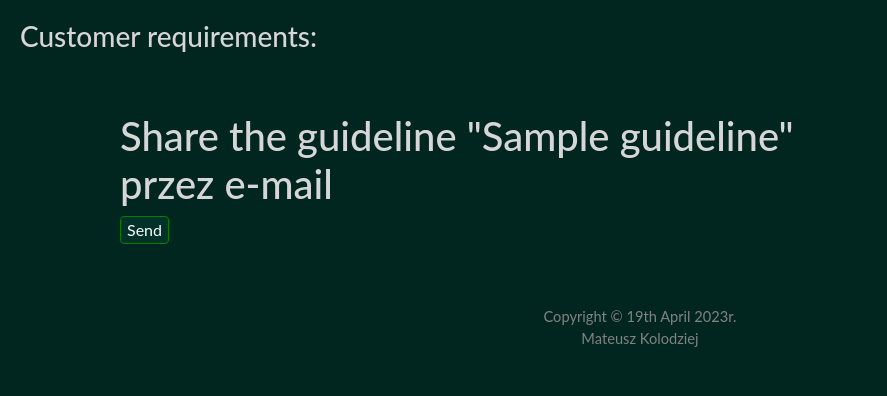
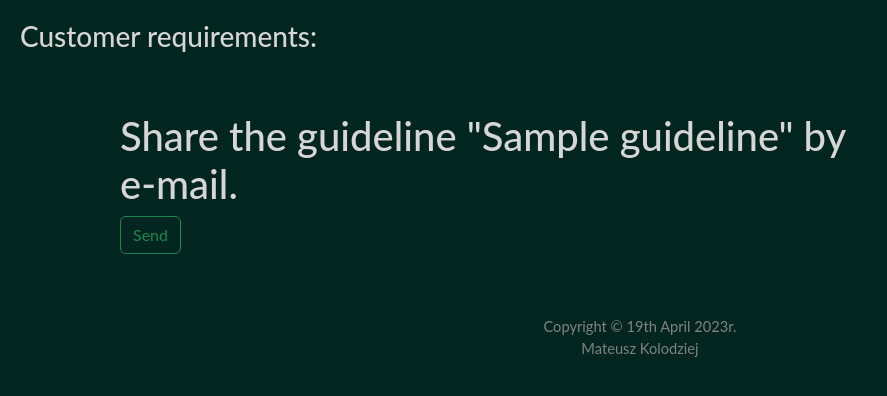
Before and after one commit to Mat3u52/Dashboard, a Django app: template desk/datasheet/templates/datasheet/guideline_share.html in a window 1280 px wide. Shown: the part 134-530 px from the top of the page, without its empty margins (0-887 px from the left). Run offline with Django 3.2, Linux system fonts and the light colour scheme; the template is opened without the code that fills it: most values are stand-ins (such as "Sample title", 1, 10 or a date in 2020); some libraries are stand-ins or nearby versions.

Commit message:
mail form.

```diff
--- a/desk/datasheet/templates/datasheet/guideline_share.html
+++ b/desk/datasheet/templates/datasheet/guideline_share.html
@@ -7,11 +7,12 @@
         <h1>The message sent</h1>
         <p>Guideline "{{ guideline.title }}" to {{ form.cleaned_data.to }} success.</p>
     {% else %}
-        <h1>Share the guideline "{{ guideline.title }}" przez e-mail</h1>
+        <h1>Share the guideline "{{ guideline.title }}" by e-mail.</h1>
         <form action="." method="post">
             {{ form.as_p }}
             {% csrf_token %}
-            <input type="submit" value="Send">
+            <button type="submit" class="btn btn-outline-success" value="Send">Send</button>
+<!--            <input type="submit" value="Send">-->
         </form>
     {% endif %}
 {% endblock %}
```
